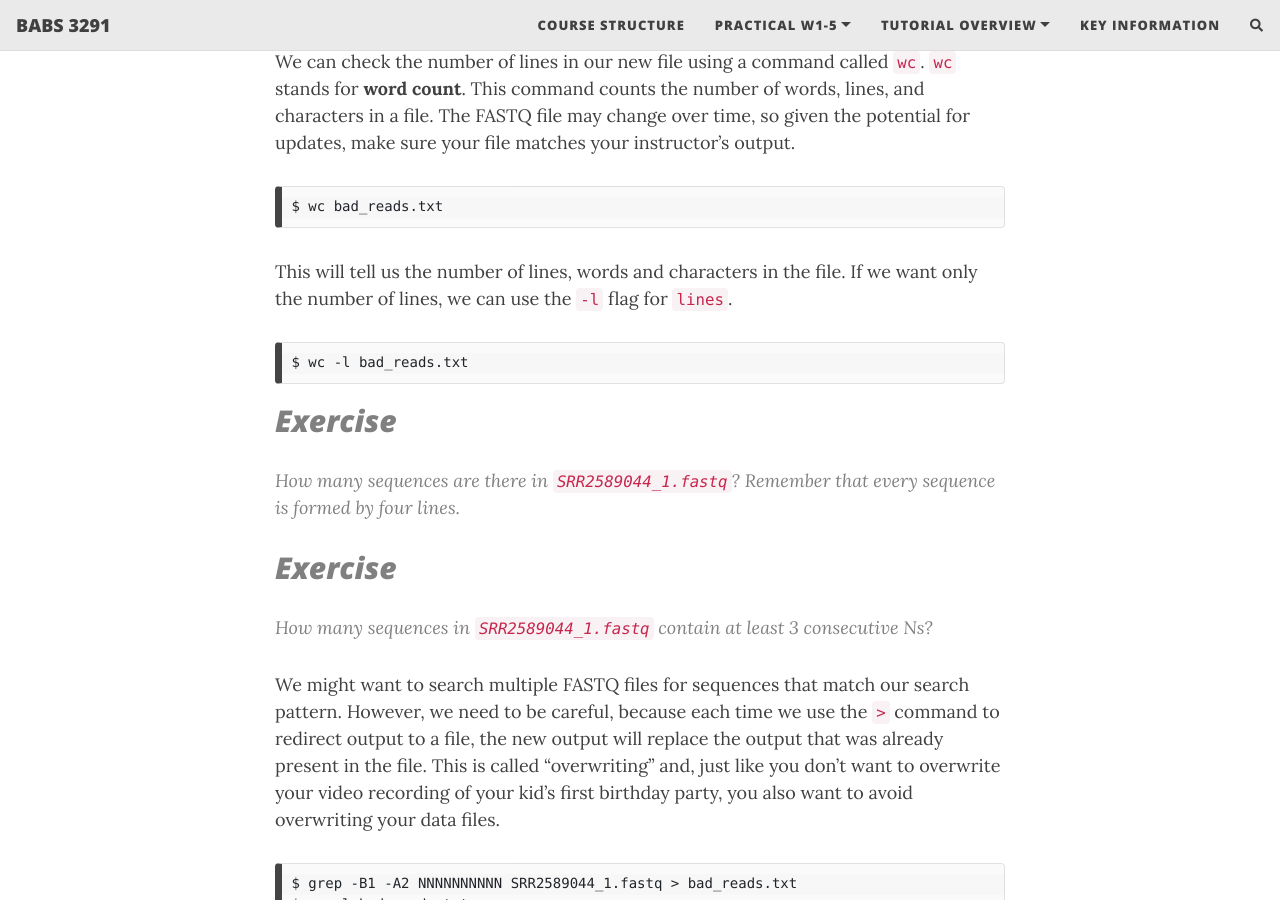
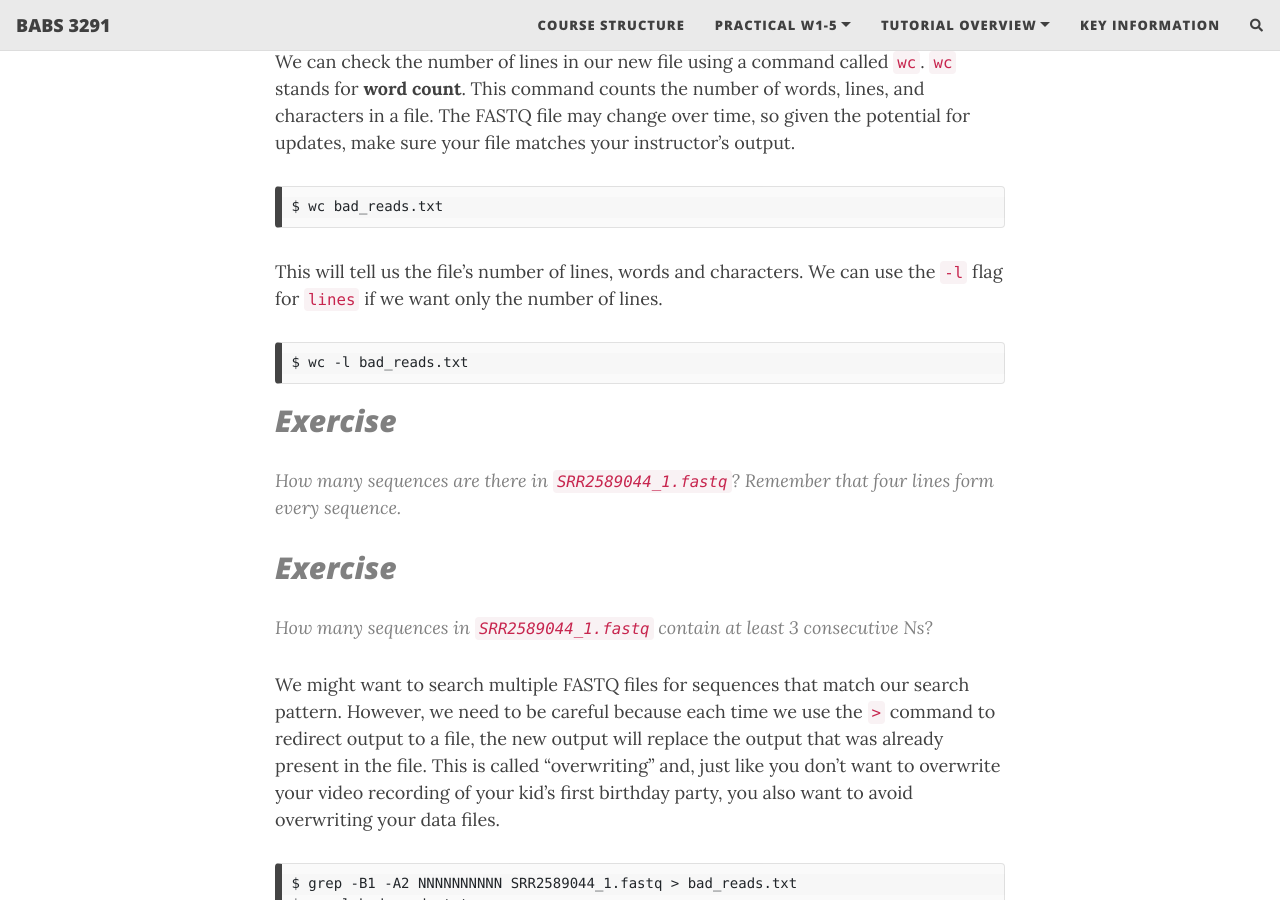
Before and after one commit to theheking/babs-rna-seq-2024, a Jekyll site: the page built from practical_overview/Week2B_Redirection.md, in a window 1280 px wide and 900 px high, scrolled down 4112 px. Built offline with Jekyll 4.4.1, drawn with Linux system fonts in a browser that asks for light colours; nearby versions of some CDN libraries; comment, search, counter and statistics services are not loaded; some of the changed text lies outside the part shown.

Commit message:
Update and rename Week1B_4_Redirection.md to Week2B_Redirection.md

```diff
--- a/practical_overview/Week1B_4_Redirection.md
+++ b/practical_overview/Week2B_Redirection.md
@@ -107,7 +107,7 @@ We can check the number of lines in our new file using a command called `wc`. `w
 
     $ wc bad_reads.txt
 
-This will tell us the number of lines, words and characters in the file. If we want only the number of lines, we can use the `-l` flag for `lines`.
+This will tell us the file's number of lines, words and characters. We can use the `-l` flag for `lines` if we want only the number of lines.
 
     $ wc -l bad_reads.txt
 
@@ -115,7 +115,7 @@ This will tell us the number of lines, words and characters in the file. If we w
 > Exercise
 > --------
 >
-> How many sequences are there in `SRR2589044_1.fastq`? Remember that every sequence is formed by four lines.
+> How many sequences are there in `SRR2589044_1.fastq`? Remember that four lines form every sequence.
 >
 
 
@@ -125,7 +125,7 @@ This will tell us the number of lines, words and characters in the file. If we w
 > How many sequences in `SRR2589044_1.fastq` contain at least 3 consecutive Ns?
 >
 
-We might want to search multiple FASTQ files for sequences that match our search pattern. However, we need to be careful, because each time we use the `>` command to redirect output to a file, the new output will replace the output that was already present in the file. This is called “overwriting” and, just like you don’t want to overwrite your video recording of your kid’s first birthday party, you also want to avoid overwriting your data files.
+We might want to search multiple FASTQ files for sequences that match our search pattern. However, we need to be careful because each time we use the `>` command to redirect output to a file, the new output will replace the output that was already present in the file. This is called “overwriting” and, just like you don’t want to overwrite your video recording of your kid’s first birthday party, you also want to avoid overwriting your data files.
 
     $ grep -B1 -A2 NNNNNNNNNN SRR2589044_1.fastq > bad_reads.txt
     $ wc -l bad_reads.txt
```
Also changed, not shown: other parts of practical_overview/Week2B_Redirection.md (+1 -1 lines).
